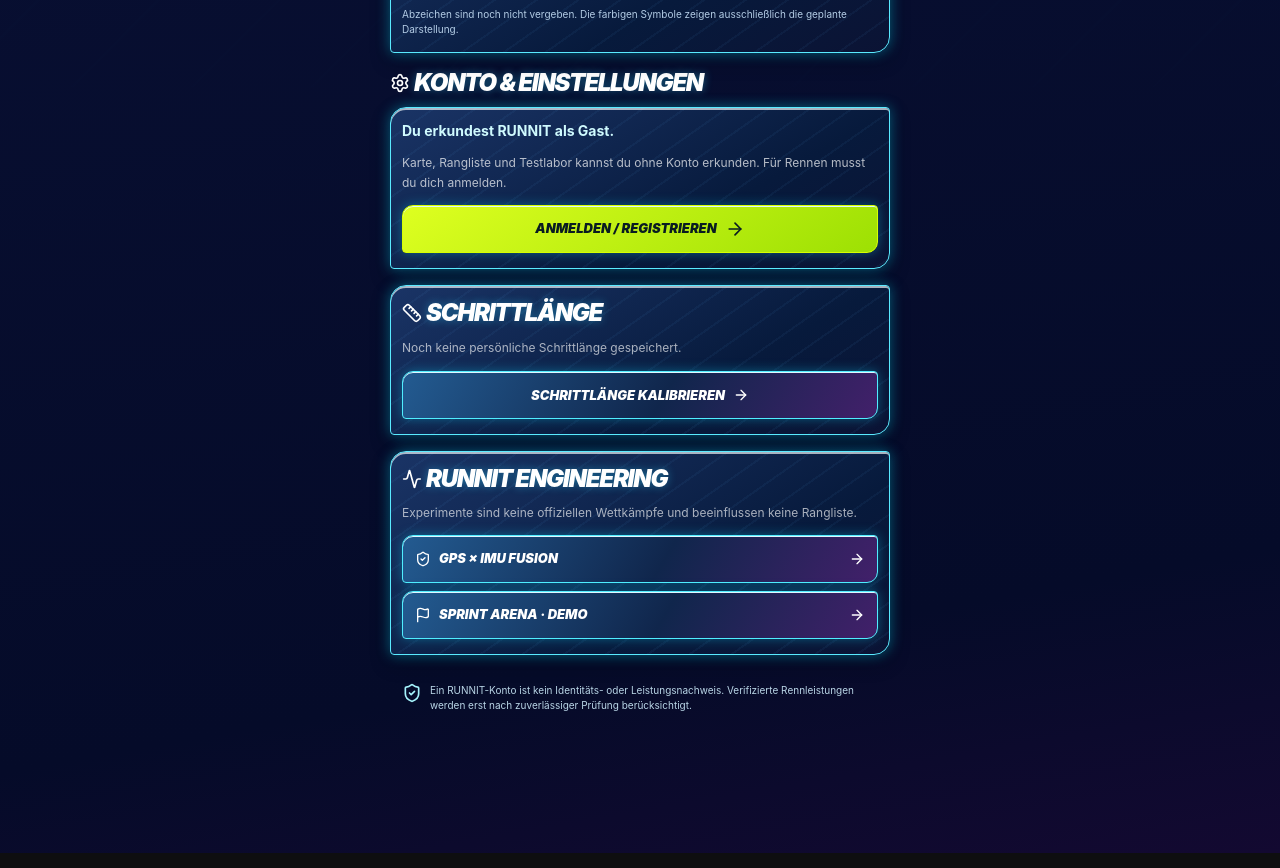
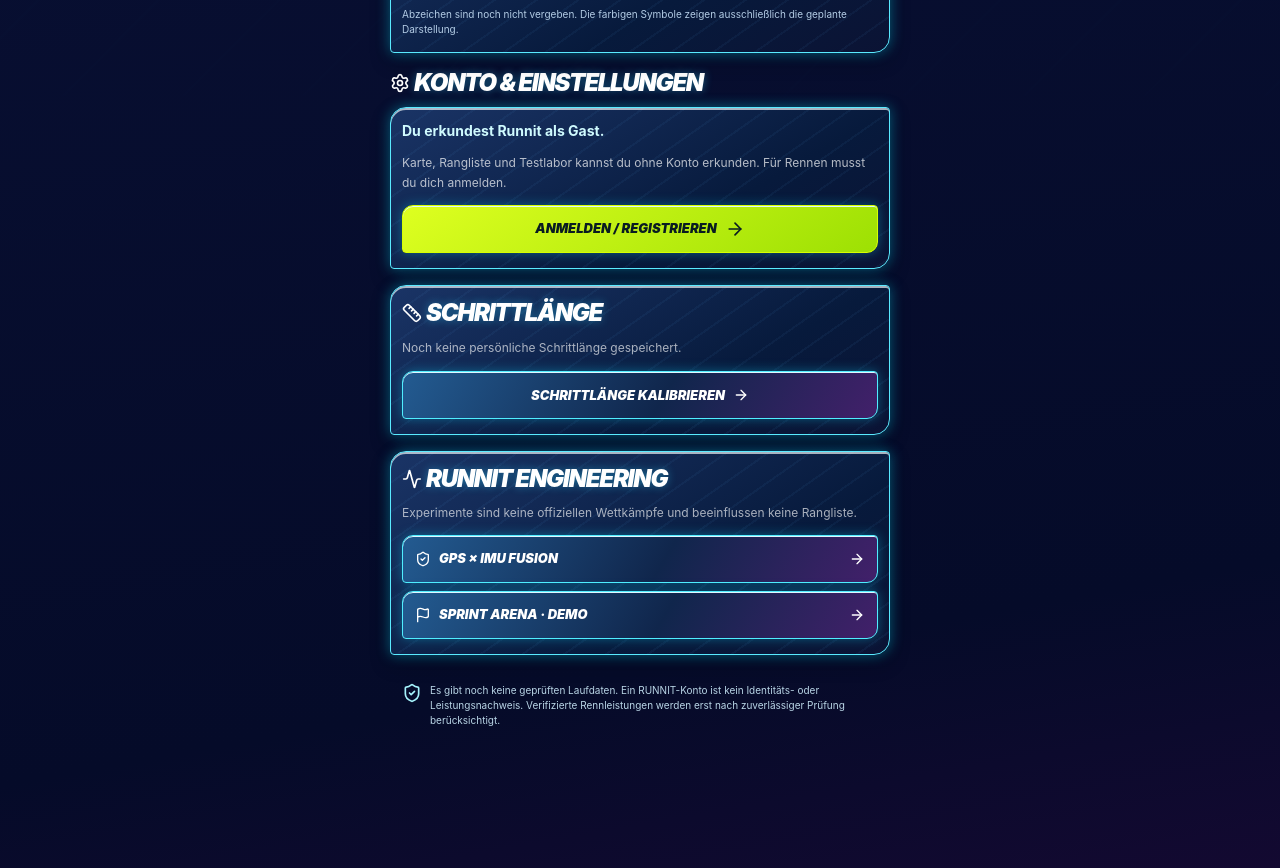
Before and after one commit to Tokioace/Runnit, a React (Vite) app: page /profile in a window 1280 px wide. Shown: the part 960-1828 px from the top of the page. Built offline with nearby package versions, Linux system fonts and the light colour scheme; no server answers.

Commit message:
fix(ui): retain guest and verified-data notices in arcade profile

```diff
--- a/src/screens/ProfileScreen.tsx
+++ b/src/screens/ProfileScreen.tsx
@@ -1,7 +1,7 @@
 import { Link } from 'react-router-dom';
 import {
   Activity, ArrowRight, Award, ChevronRight, Crown, Flame, Flag, Footprints,
-  Ghost, LockKeyhole, MapPin, Medal, Ruler, Settings, ShieldCheck, Timer,
+  Ghost, MapPin, Medal, Ruler, Settings, ShieldCheck, Timer,
   Trophy, UserRound, Zap,
 } from 'lucide-react';
 import BottomNav from '../components/ui/BottomNav';
@@ -113,7 +113,7 @@ export default function ProfileScreen() {
             <AccountDetailsPanel user={user} updateDisplayName={updateDisplayName} changePassword={changePassword} signOut={signOut} />
           ) : (
             <div aria-label="Gastprofil" className="runnit-profile-panel space-y-3 p-5">
-              <p className="text-sm font-bold text-cyan-100">Du erkundest RUNNIT als Gast.</p>
+              <p className="text-sm font-bold text-cyan-100">Du erkundest Runnit als Gast.</p>
               <p className="text-xs leading-5 text-white/70">Karte, Rangliste und Testlabor kannst du ohne Konto erkunden. Für Rennen musst du dich anmelden.</p>
               {loadError && <p role="status" className="text-xs text-amber-200">Dein Kontostatus konnte nicht geladen werden. Der Gastmodus bleibt verfügbar.</p>}
               <Link to="/login?next=%2Fprofile" className="runnit-profile-action runnit-profile-action-lime">ANMELDEN / REGISTRIEREN <ArrowRight className="h-5 w-5" aria-hidden="true" /></Link>
@@ -143,7 +143,7 @@ export default function ProfileScreen() {
 
         <div className="runnit-profile-trust flex gap-2">
           <ShieldCheck className="h-5 w-5 shrink-0 text-cyan-200" aria-hidden="true" />
-          <p>Ein RUNNIT-Konto ist kein Identitäts- oder Leistungsnachweis. Verifizierte Rennleistungen werden erst nach zuverlässiger Prüfung berücksichtigt.</p>
+          <p>Es gibt noch keine geprüften Laufdaten. Ein RUNNIT-Konto ist kein Identitäts- oder Leistungsnachweis. Verifizierte Rennleistungen werden erst nach zuverlässiger Prüfung berücksichtigt.</p>
         </div>
       </div>
       <BottomNav />
```
